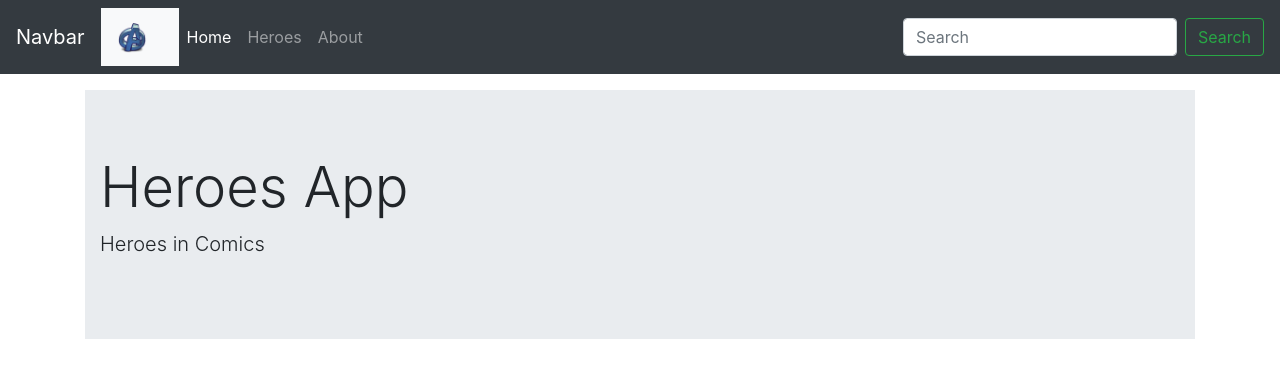
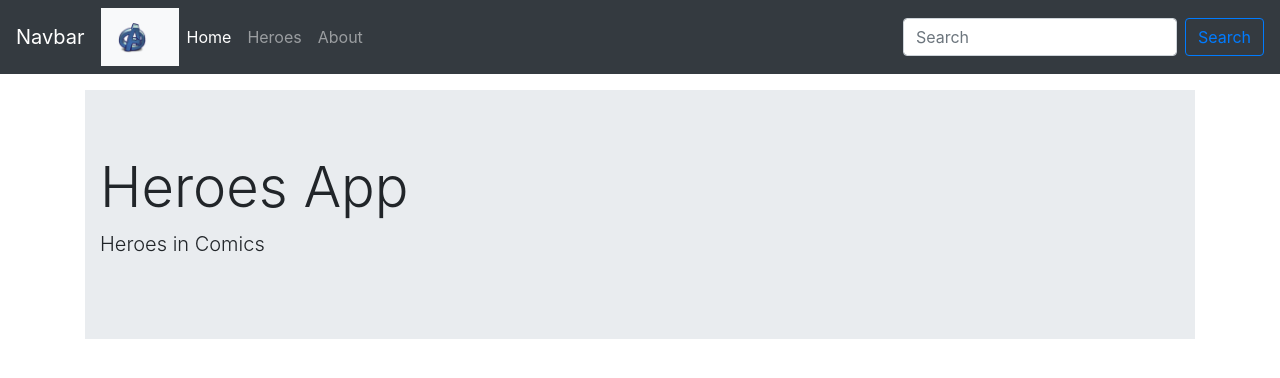
Before and after one commit to cinexin/heroes-demo, an Angular app: page /#/home in a window 1280 px wide. Shown: the top 378 px of the page. Built offline with nearby package versions, Linux system fonts and the light colour scheme.

Commit message:
Heroes component design

```diff
--- a/src/app/components/heroes/heroes.component.html
+++ b/src/app/components/heroes/heroes.component.html
@@ -1 +1,13 @@
-<p>heroes works!</p>
+<h1>Heroes from Comics</h1>
+<hr>
+<div class="card-columns">
+  <div class="card">
+    <img src="assets/img/aquaman.png" class="card-img-top" alt="Aquaman">
+    <div class="card-body">
+      <h5 class="card-title">Card title</h5>
+      <p class="card-text">This card has supporting text below as a natural lead-in to additional content.</p>
+      <p class="card-text"><small class="text-muted">Last updated 3 mins ago</small></p>
+      <button class="btn btn-outline-primary my-2 my-sm-0">View details</button>
+    </div>
+  </div>
+</div>
--- a/src/app/components/shared/navbar/navbar.component.html
+++ b/src/app/components/shared/navbar/navbar.component.html
@@ -23,7 +23,7 @@
     </ul>
     <form class="form-inline my-2 my-lg-0">
       <input class="form-control mr-sm-2" type="search" placeholder="Search" aria-label="Search">
-      <button class="btn btn-outline-success my-2 my-sm-0" type="submit">Search</button>
+      <button class="btn btn-outline-primary my-2 my-sm-0" type="submit">Search</button>
     </form>
   </div>
 </nav>
--- a/src/styles.css
+++ b/src/styles.css
@@ -1,3 +1,7 @@
+body {
+  padding-bottom: 2em;
+}
+
 .main-container {
   margin-top: 1em;
 }
```
